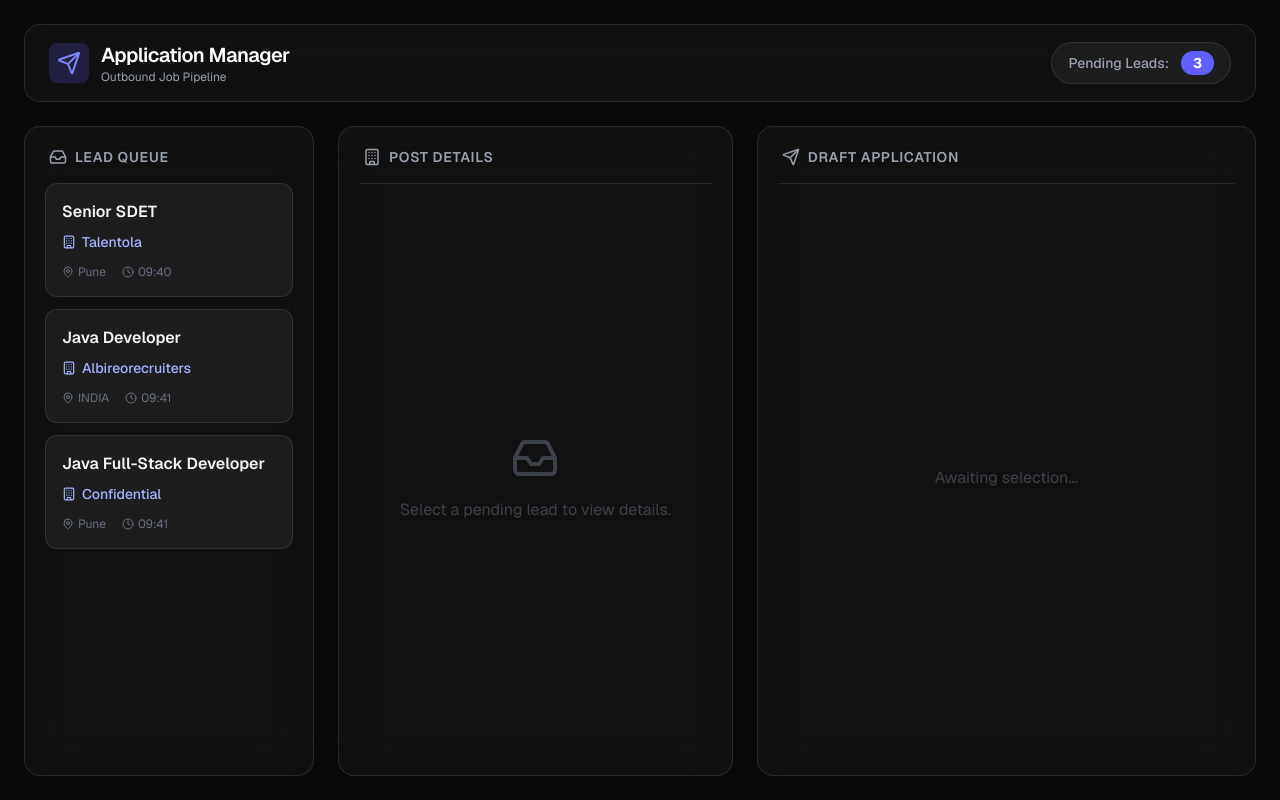
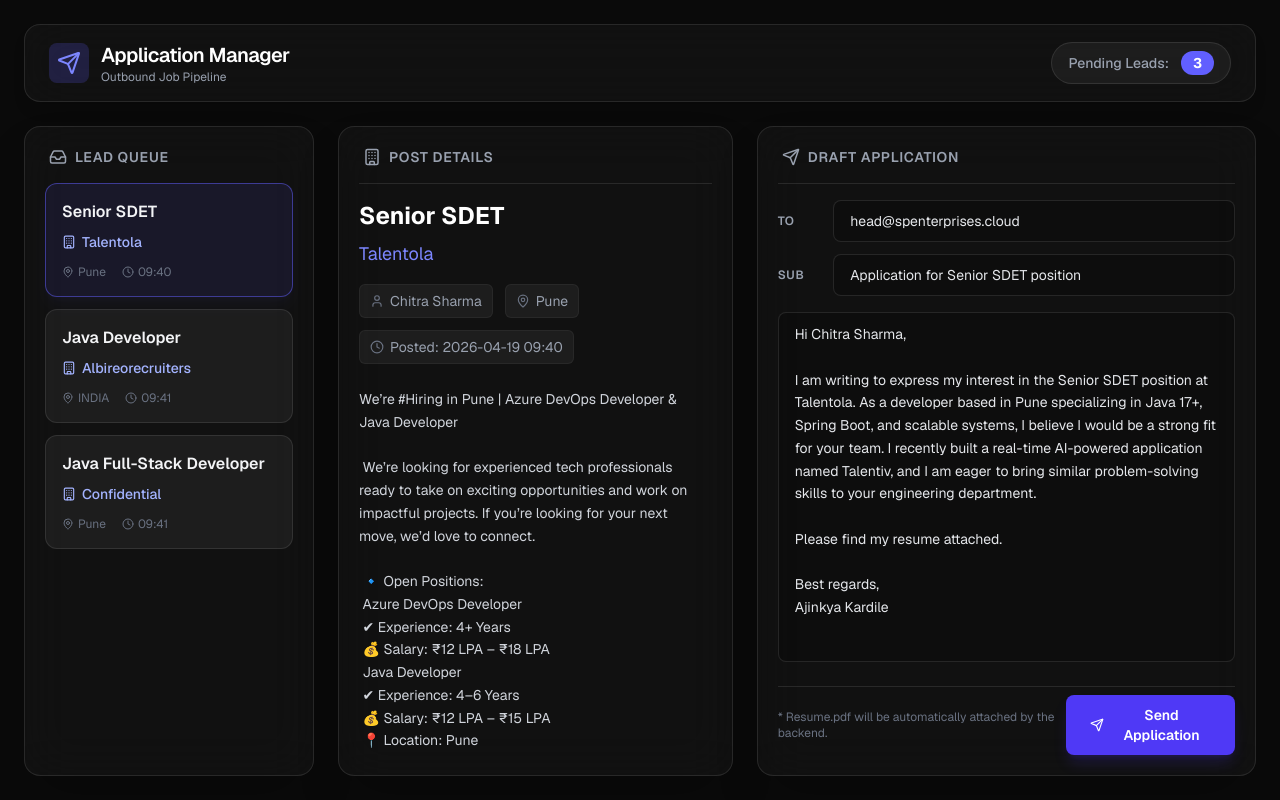
Before and after one commit to Ajinkya-Kardile/job-lead-manager, a Next.js app: page / in a window 1280 px wide. Built offline with nearby package versions, Linux system fonts and the light colour scheme.

Commit message:
**fixes**: state handling fixes

```diff
--- a/src/app/page.tsx
+++ b/src/app/page.tsx
@@ -81,15 +81,35 @@
     const pendingLeads = leads.filter(l => l.status === 1);
     const selectedLead = leads.find(l => l.id === selectedLeadId) || null;
 
+    // Auto-select first pending lead on initial load or if none is selected
+    useEffect(() => {
+        if (selectedLeadId === null && pendingLeads.length > 0) {
+            setSelectedLeadId(pendingLeads[0].id);
+        }
+    }, [pendingLeads, selectedLeadId]);
+
     // Glassmorphism styling utility
     const glassPane = "bg-white/[0.03] backdrop-blur-xl border border-white/10 rounded-2xl p-5 overflow-y-auto flex flex-col custom-scrollbar shadow-2xl";
 
     const handleSendApplication = (leadId: number) => {
+        // Find next lead in the queue to prevent UI flicker
+        const currentIndex = pendingLeads.findIndex(l => l.id === leadId);
+        let nextLeadId = null;
+
+        if (currentIndex !== -1 && currentIndex + 1 < pendingLeads.length) {
+            nextLeadId = pendingLeads[currentIndex + 1].id;
+        } else {
+            // Fallback to the first available lead that isn't the one we just sent
+            const fallback = pendingLeads.find(l => l.id !== leadId);
+            if (fallback) nextLeadId = fallback.id;
+        }
+
         // In real app: POST /api/leads/send -> then update UI
         setLeads(prev => prev.map(lead =>
             lead.id === leadId ? { ...lead, status: 0 } : lead
         ));
-        setSelectedLeadId(null); // Clear selection after sending
+
+        setSelectedLeadId(nextLeadId); // Auto-select the next lead
     };
 
     return (
```
